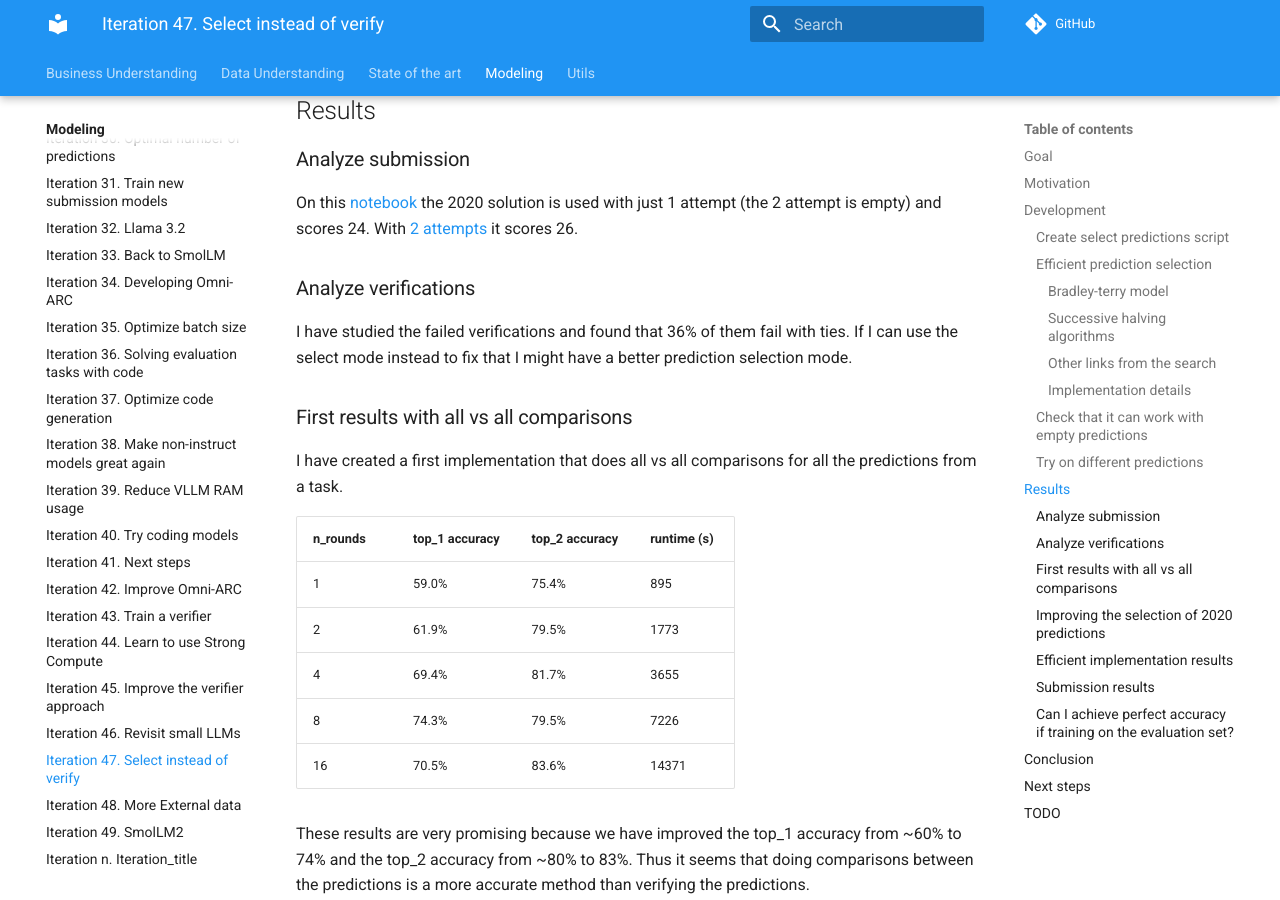
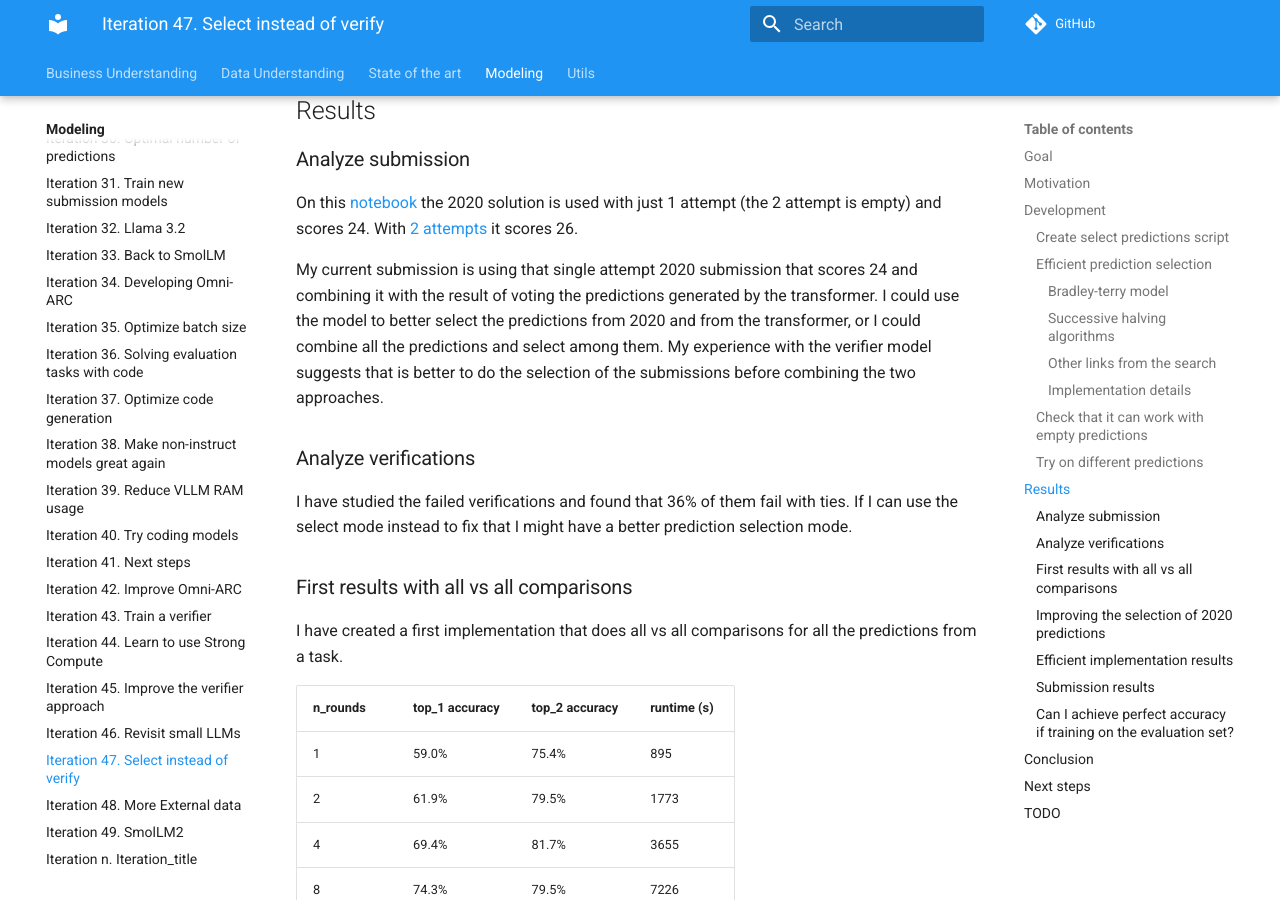
Before and after one commit to zhengjunyao-work/arc24, an MkDocs documentation site: the page built from docs/modeling/Iteration_47_select_instead_of_verify.md, in a window 1280 px wide and 900 px high, scrolled down 2627 px. Built offline with MkDocs 1.6.1 and Material for MkDocs 9.7.7, drawn with Linux system fonts in a browser that asks for light colours; comment, search, counter and statistics services are not loaded; some of the changed text lies outside the part shown.

Commit message:
updated documentation

```diff
--- a/docs/modeling/Iteration_47_select_instead_of_verify.md
+++ b/docs/modeling/Iteration_47_select_instead_of_verify.md
@@ -114,6 +114,12 @@
 is used with just 1 attempt (the 2 attempt is empty) and scores 24. With [2 attempts](https://www.kaggle.com/code/ironbar/test-2020-solution-script?scriptVersionId=192884747)
 it scores 26.
 
+My current submission is using that single attempt 2020 submission that scores 24 and combining it
+with the result of voting the predictions generated by the transformer. I could use the model to
+better select the predictions from 2020 and from the transformer, or I could combine all the predictions
+and select among them. My experience with the verifier model suggests that is better to do the selection
+of the submissions before combining the two approaches.
+
 ### Analyze verifications
 
 I have studied the failed verifications and found that 36% of them fail with ties. If I can use
@@ -176,6 +182,10 @@
 I have used the model `/mnt/hdd0/Kaggle/arc24/models/20241026_improve_verifiers/04_cheat-with-evaluation-no-task-augmentation_lora032-Qwen2-0.5B-Instruct_lr5e-5_bs32_16000steps_2gpus_8192msl/checkpoint-16000` from the previous iteration and with `max_matches_per_round=32` it achieves top_1 accuracy of 84.3% and top_2 accuracy of 94.8%. When using
 a verifier this numbers were 75% and 93.30% so there is a clear improvement here.
 
+If I use the model `/mnt/hdd0/Kaggle/arc24/models/20241028_submission_models/01_lora96-Qwen2.5-0.5B-Instruct_lr1e-4_bs32_100000steps_2gpus_8192msl/checkpoint-100000` the accuracy is even higher: 90.7% and 96.3%.
+So maybe that is the model that we should be using for submission. This model was also trained to predict
+the outputs and the inputs for the ARC tasks. So Omni-ARC approach seems to be working.
+
 ## Conclusion
 
 TODO: comparison table of the accuracy of voting, verification and selection.
```
